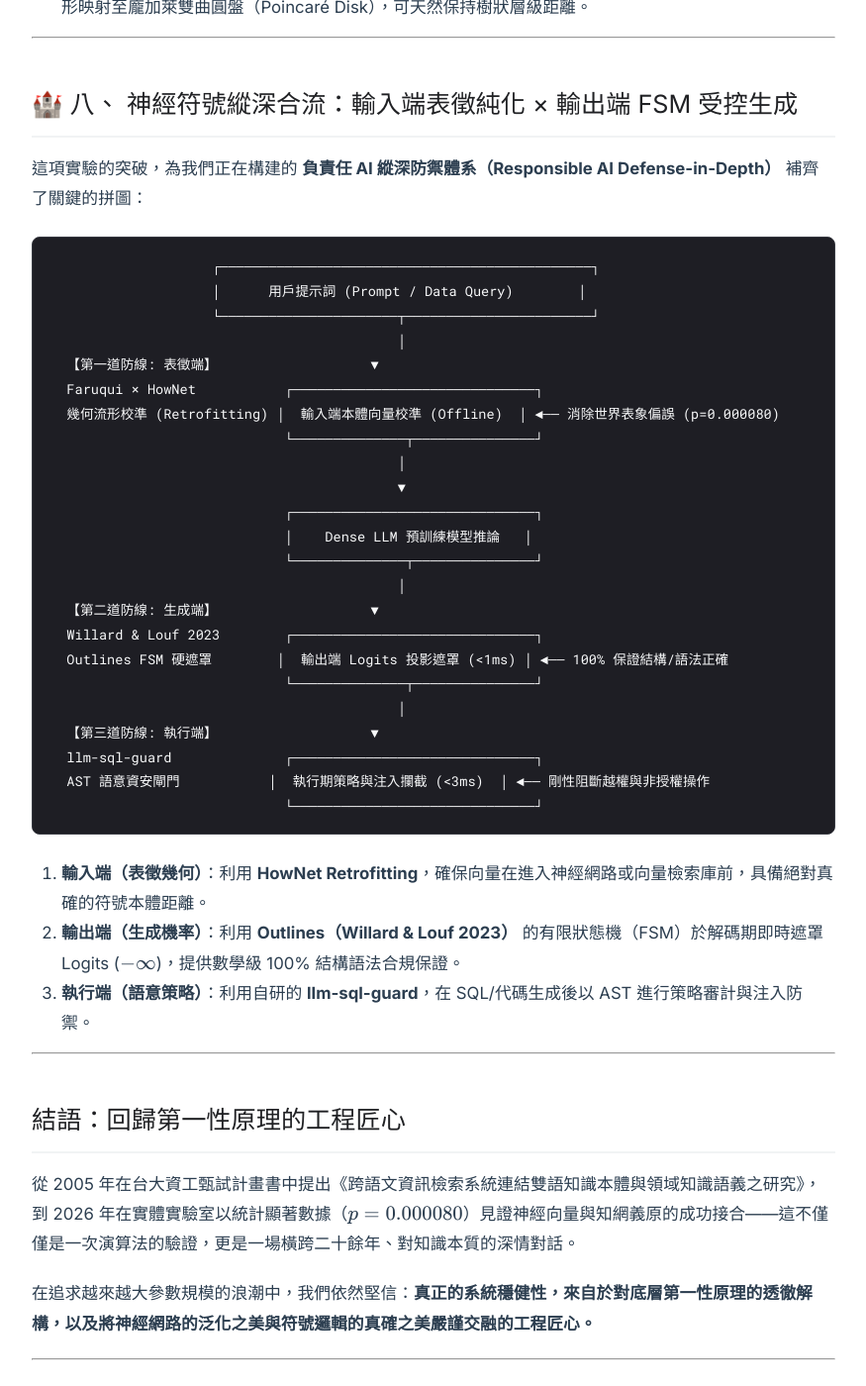
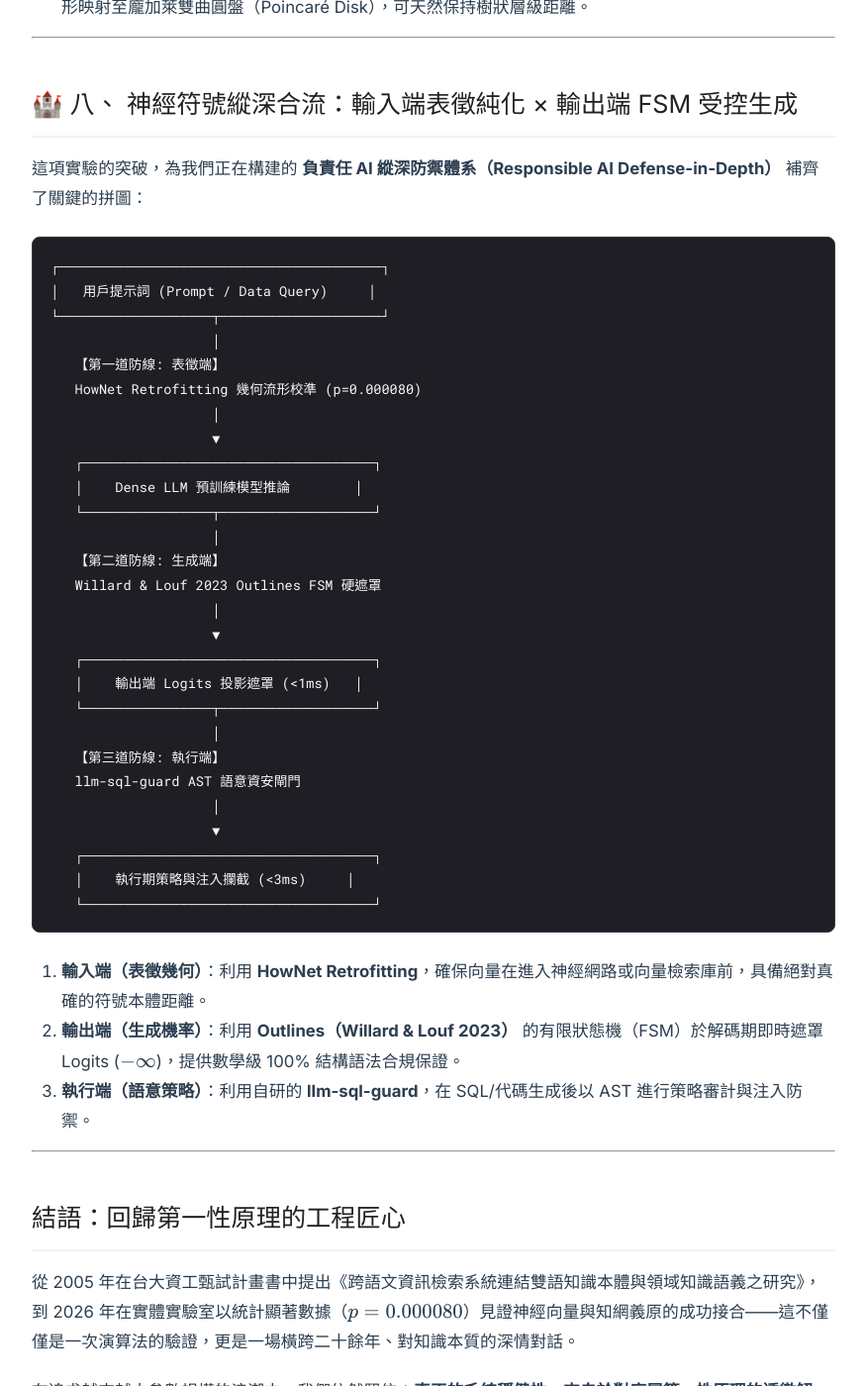
Before and after one commit to yefangwong/yefangwong.github.io, a Jekyll site: the page built from _posts/2026-09-27-grounding-dense-embeddings-via-hownet-retrofitting.md, in a window 1280 px wide and 1400 px high, scrolled down 6793 px. Shown: the whole window at 99% size, without its empty margins (202-1077 px from the left). Built offline with Jekyll 4.4.1, drawn with Linux system fonts in a browser that asks for light colours; some of the changed text lies outside the part shown.

Commit message:
fix: enforce min-width 0, max-width 100% and break-word for iPhone SE (375px) text wrapping, and compact ASCII diagrams

````diff
--- a/_layouts/post.html
+++ b/_layouts/post.html
@@ -42,12 +42,18 @@
       background-color: #fff;
       margin: 0;
       padding: 0;
-      overflow-x: hidden;
-      max-width: 100%;
+      overflow-x: hidden !important;
+      max-width: 100% !important;
+      width: 100% !important;
       -webkit-font-smoothing: antialiased;
     }
+    main, article, .article-content, .wrapper {
+      max-width: 100% !important;
+      box-sizing: border-box !important;
+      min-width: 0 !important;
+    }
     .wrapper {
-      max-width: 860px;
+      max-width: 860px !important;
       margin: 0 auto;
       padding: 0 24px;
       box-sizing: border-box;
--- a/_posts/2026-09-27-grounding-dense-embeddings-via-hownet-retrofitting.md
+++ b/_posts/2026-09-27-grounding-dense-embeddings-via-hownet-retrofitting.md
@@ -145,9 +145,9 @@
 
 ```
 【顯著性 p-value 對比圖 (對數尺度)】
-原始 BGE 向量 : 0.2239 ════════════════════════════════════════ (分不開)
+原始 BGE 向量 : 0.2239 ════════ (分不開)
 知網符號基準 : 0.000121 ══ (顯著)
-校準後向量   : 0.000080 ═ (大顯著，跨越 3 個數量級)
+校準後向量   : 0.000080 ═ (大顯著)
 ```
 
 > 🎯 **實證結論**：
@@ -188,29 +188,33 @@
 這項實驗的突破，為我們正在構建的 **負責任 AI 縱深防禦體系（Responsible AI Defense-in-Depth）** 補齊了關鍵的拼圖：
 
 ```
-                    ┌──────────────────────────────────────────────┐
-                    │      用戶提示詞 (Prompt / Data Query)        │
-                    └──────────────────────┬───────────────────────┘
-                                           │
-  【第一道防線: 表徵端】                   ▼
-  Faruqui × HowNet           ┌──────────────────────────────┐
-  幾何流形校準 (Retrofitting) │  輸入端本體向量校準 (Offline)  │ ◄── 消除世界表象偏誤 (p=0.000080)
-                             └──────────────┬───────────────┘
-                                           │
-                                           ▼
-                             ┌──────────────────────────────┐
-                             │    Dense LLM 預訓練模型推論   │
-                             └──────────────┬───────────────┘
-                                           │
-  【第二道防線: 生成端】                   ▼
-  Willard & Louf 2023        ┌──────────────────────────────┐
-  Outlines FSM 硬遮罩        │  輸出端 Logits 投影遮罩 (<1ms) │ ◄── 100% 保證結構/語法正確
-                             └──────────────┬───────────────┘
-                                           │
-  【第三道防線: 執行端】                   ▼
-  llm-sql-guard              ┌──────────────────────────────┐
-  AST 語意資安閘門           │  執行期策略與注入攔截 (<3ms)  │ ◄── 剛性阻斷越權與非授權操作
-                             └──────────────────────────────┘
+┌────────────────────────────────────────┐
+│   用戶提示詞 (Prompt / Data Query)     │
+└───────────────────┬────────────────────┘
+                    │
+   【第一道防線: 表徵端】
+   HowNet Retrofitting 幾何流形校準 (p=0.000080)
+                    │
+                    ▼
+   ┌────────────────────────────────────┐
+   │    Dense LLM 預訓練模型推論        │
+   └────────────────┬───────────────────┘
+                    │
+   【第二道防線: 生成端】
+   Willard & Louf 2023 Outlines FSM 硬遮罩
+                    │
+                    ▼
+   ┌────────────────────────────────────┐
+   │    輸出端 Logits 投影遮罩 (<1ms)   │
+   └────────────────┬───────────────────┘
+                    │
+   【第三道防線: 執行端】
+   llm-sql-guard AST 語意資安閘門
+                    │
+                    ▼
+   ┌────────────────────────────────────┐
+   │    執行期策略與注入攔截 (<3ms)     │
+   └────────────────────────────────────┘
 ```
 
 1. **輸入端（表徵幾何）**：利用 **HowNet Retrofitting**，確保向量在進入神經網路或向量檢索庫前，具備絕對真確的符號本體距離。
--- a/assets/main.css
+++ b/assets/main.css
@@ -507,7 +507,13 @@
 /* Global RWD & Mobile Protection Rules */
 html, body {
   max-width: 100% !important;
+  width: 100% !important;
   overflow-x: hidden !important;
+}
+main, article, .article-content, .post-content, .wrapper {
+  max-width: 100% !important;
+  box-sizing: border-box !important;
+  min-width: 0 !important;
 }
 img {
   max-width: 100% !important;
@@ -520,8 +526,10 @@
   margin: 24px auto;
   border-radius: 8px;
 }
-.article-title, .post-title, .article-content p, .article-content code {
+.article-title, .post-title, .article-content p, .post-content p, .article-content li, .article-content blockquote, .article-content code {
+  max-width: 100% !important;
   overflow-wrap: break-word !important;
+  word-wrap: break-word !important;
   word-break: break-word !important;
 }
 mjx-container[jax="SVG"], .MathJax_Display, .mjx-chtml {
````
Also changed, not shown: _posts/2026-09-27-grounding-dense-embeddings-via-hownet-retrofitting-en.md (+20 -25 lines).
